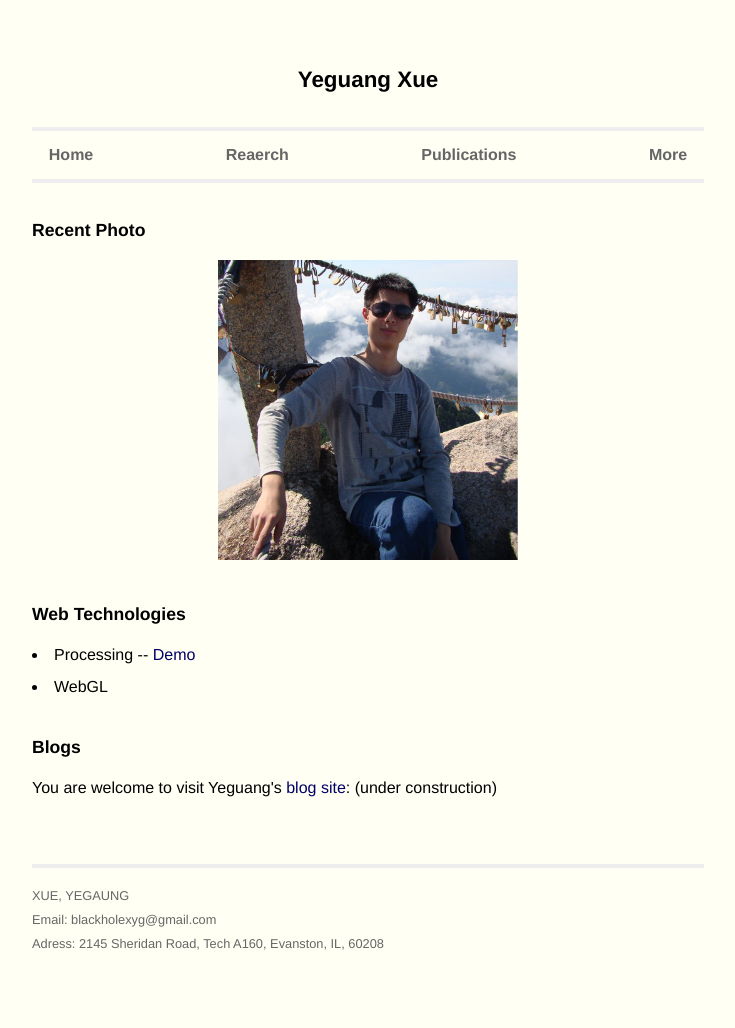
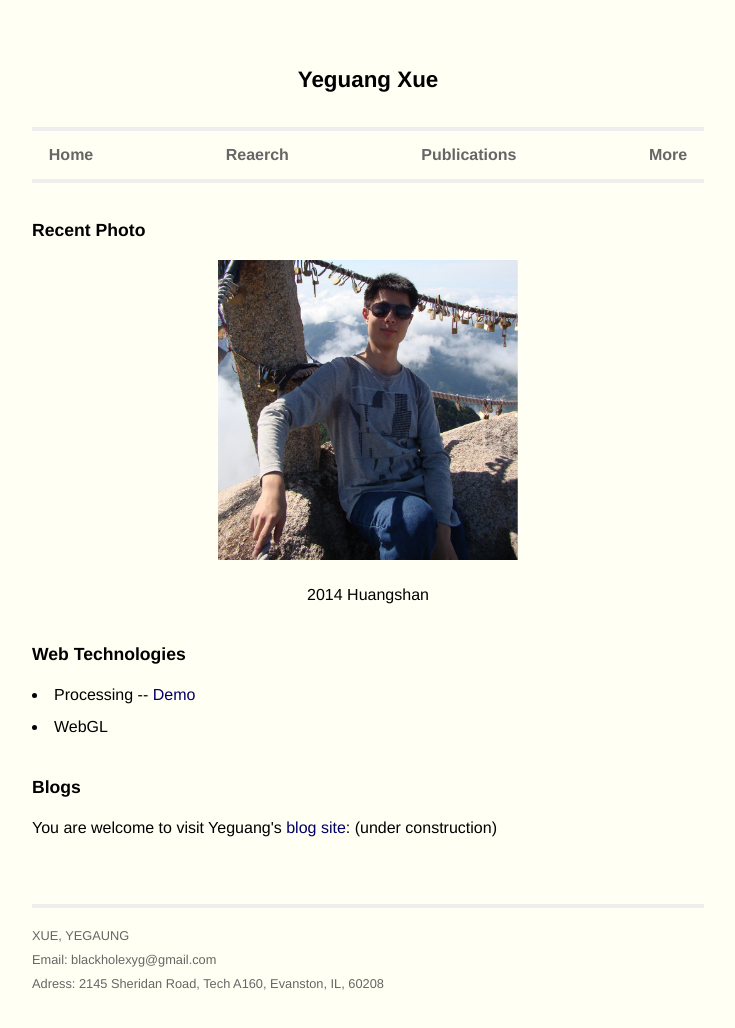
Before and after one commit to yeguang-xue/yeguang-xue.github.io, a Jekyll site: the page built from more.html, in a window 1280 px wide. Shown: the whole page, without its empty margins (272-1007 px from the left). Built offline with Jekyll 4.4.1, drawn with Linux system fonts in a browser that asks for light colours; Markdown is read by kramdown in place of the engine named in the settings; before the commit the page ends 988 px from its top, so only the background shows below that.

Commit message:
update photo caption

```diff
--- a/more.html
+++ b/more.html
@@ -8,6 +8,9 @@ title: About
   <h2>Recent Photo</h2>
   <p style="text-align: center">
     <img src="/images/me-2014.jpg" alt="Yeguang photo" height="300" width="300" />
+  </p>
+  <p style="text-align: center">
+    2014 Huangshan
   </p>
 </section>
 
```
